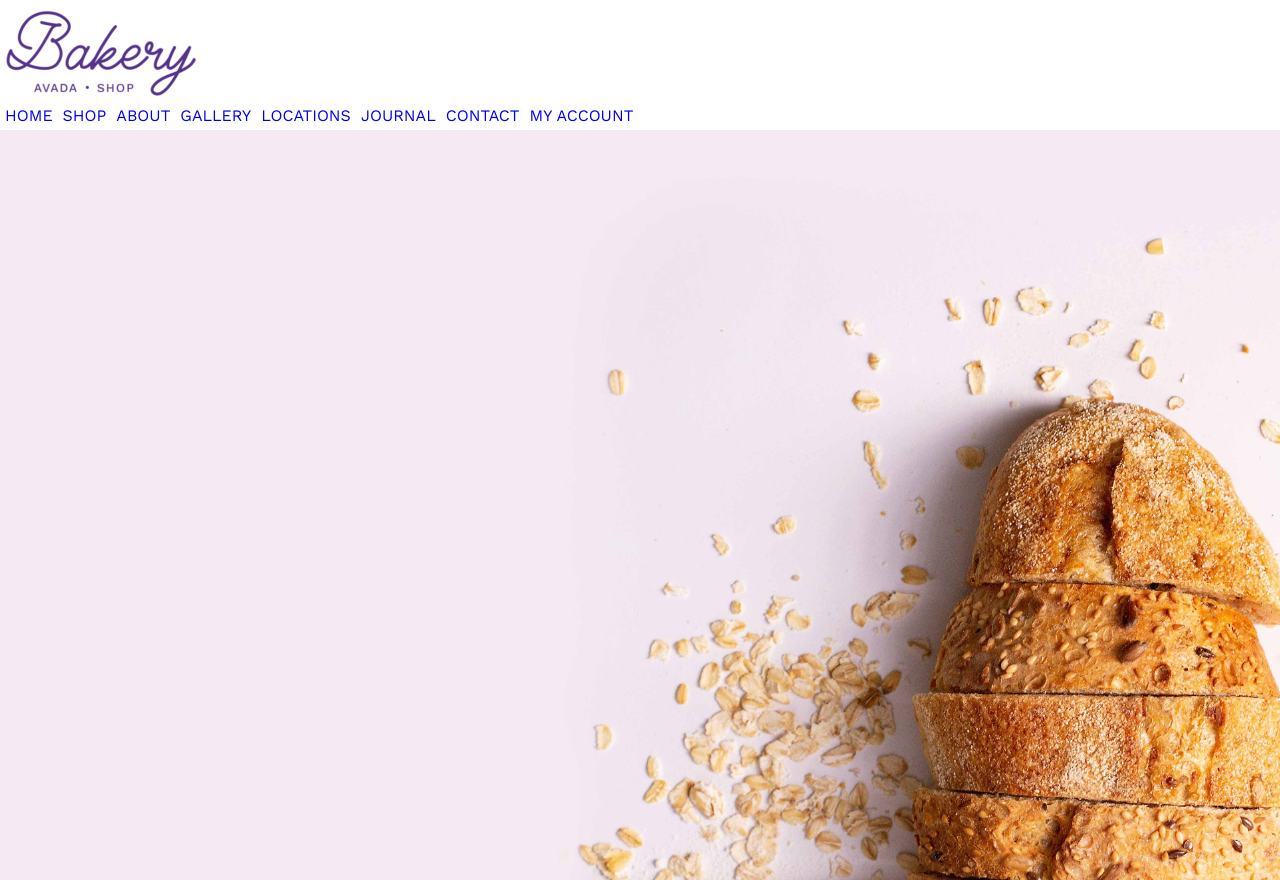
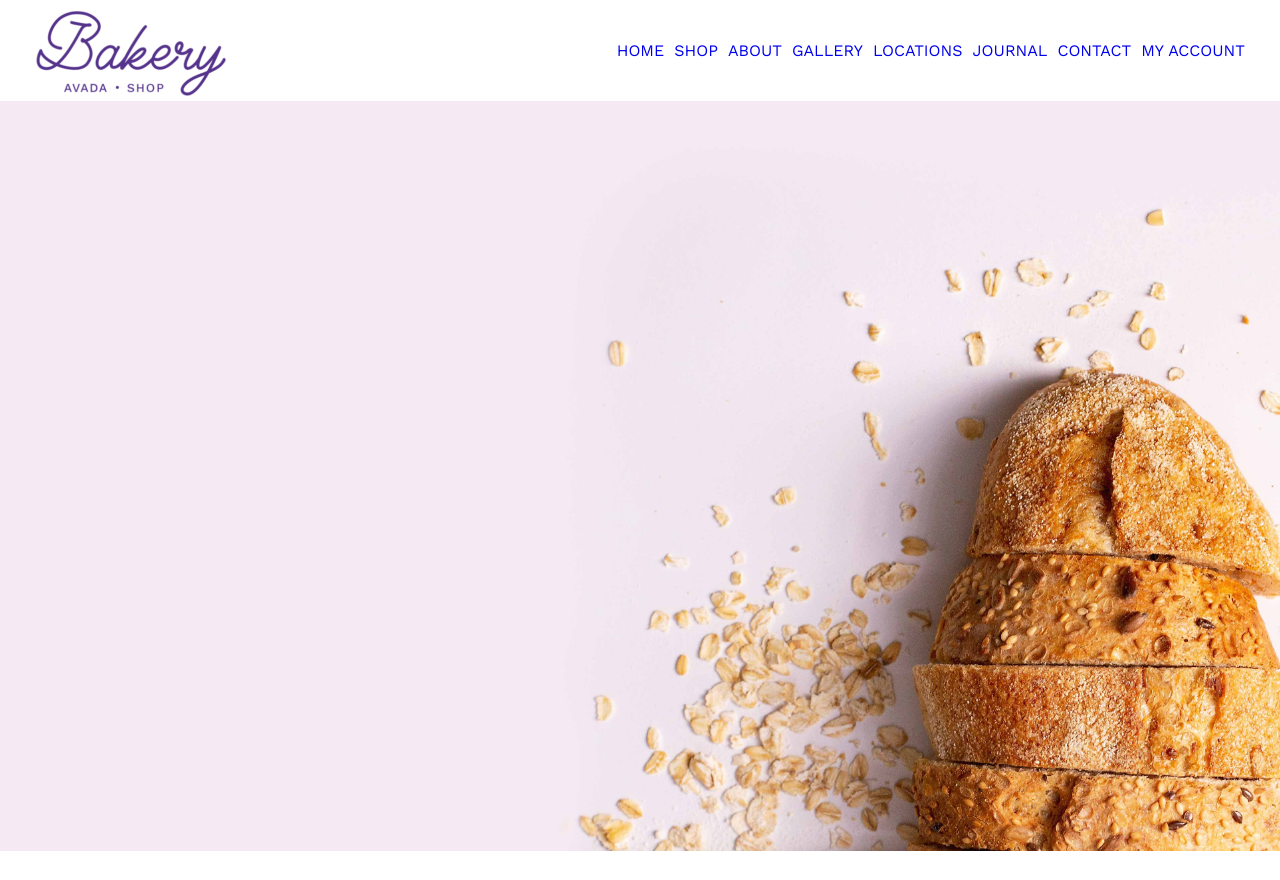
Before and after one commit to EnricoNapolitano/2023-01-31-esame_midterm, a Vue app in the folder proj-html-vuejs/: page / in a window 1280 px wide. After the commit the page ends 851 px from the top, so only its background shows below. Built offline with nearby package versions, Linux system fonts and the light colour scheme.

Commit message:
top header: style layout

```diff
--- a/proj-html-vuejs/src/assets/scss/style.scss
+++ b/proj-html-vuejs/src/assets/scss/style.scss
@@ -26,3 +26,20 @@
 li {
     list-style: none;
 }
+
+// UTILS
+.d-flex {
+    display: flex;
+}
+
+.ai-center {
+    align-items: center;
+}
+
+.jc-between {
+    justify-content: space-between;
+}
+
+.ph-30 {
+    padding: 0 30px;
+}
--- a/proj-html-vuejs/src/components/AppHeader/TopHeader.vue
+++ b/proj-html-vuejs/src/components/AppHeader/TopHeader.vue
@@ -9,7 +9,7 @@
 }
 </script>
 <template>
-    <header>
+    <header class="d-flex jc-between ai-center ph-30">
         <logo-company></logo-company>
         <nav-menu :menu="data.header_nav"></nav-menu>
     </header>
```
